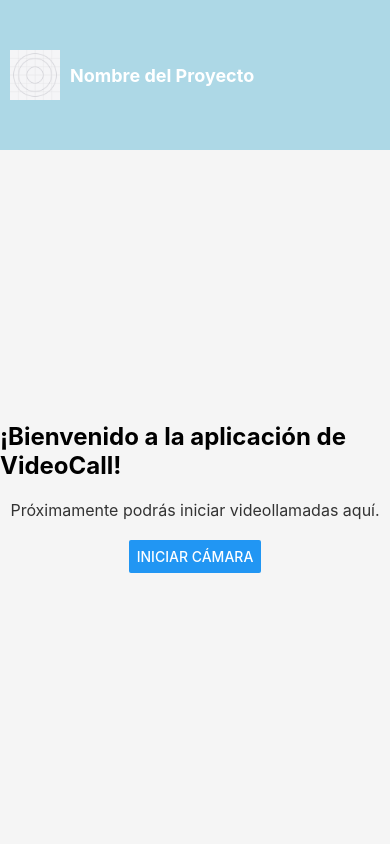
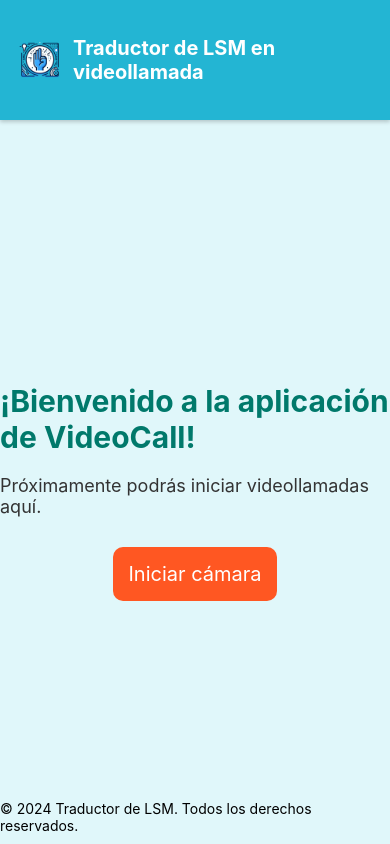
Before and after one commit to Mar-vm/Videocall_project, a React Native app: screen / in a window 390 px wide. Built offline with nearby package versions, Linux system fonts and the light colour scheme.

Commit message:
Actualizacion

```diff
--- a/App.js
+++ b/App.js
@@ -1,5 +1,5 @@
 import React from 'react';
-import { StyleSheet, Text, View, Button, Image, Alert } from 'react-native';
+import { StyleSheet, Text, View, Image, Alert, TouchableOpacity } from 'react-native';
 
 const App = () => {
   const iniciarCamara = () => {
@@ -10,8 +10,8 @@ const App = () => {
     <View style={styles.container}>
       {/* Encabezado */}
       <View style={styles.header}>
-        <Image source={require('./assets/icon.png')} style={styles.logo} />
-        <Text style={styles.headerText}>Nombre del Proyecto</Text>
+        <Image source={require('./assets/LogoLSM.png')} style={styles.logo} />
+        <Text style={styles.headerText}>Traductor de LSM en videollamada</Text>
       </View>
 
       {/* Contenido principal */}
@@ -19,10 +19,14 @@ const App = () => {
         <Text style={styles.welcome}>¡Bienvenido a la aplicación de VideoCall!</Text>
         <Text style={styles.instructions}>Próximamente podrás iniciar videollamadas aquí.</Text>
 
-        <Button
-          title="Iniciar cámara"
-          onPress={iniciarCamara} // Llama la función cuando se presiona el botón
-        />
+        <TouchableOpacity style={styles.button} onPress={iniciarCamara}>
+          <Text style={styles.buttonText}>Iniciar cámara</Text>
+        </TouchableOpacity>
+      </View>
+
+      {/* Pie de página */}
+      <View style={styles.footer}>
+        <Text>© 2024 Traductor de LSM. Todos los derechos reservados.</Text>
       </View>
     </View>
   );
@@ -31,25 +35,33 @@ const App = () => {
 const styles = StyleSheet.create({
   container: {
     flex: 1,
-    backgroundColor: '#f5f5f5',
+    backgroundColor: '#e0f7fa',
   },
   header: {
     width: '100%',
-    height: 150, // Ajusta la altura del encabezado
-    backgroundColor: '#ADD8E6', // Color azul claro
-    flexDirection: 'row', // Cambia la dirección a fila para alinear la imagen y el texto horizontalmente
-    alignItems: 'center', // Centra verticalmente los elementos
-    padding: 10, // Añade algo de espacio interno
+    height: 120,
+    backgroundColor: '#23b5d3',
+    flexDirection: 'row',
+    alignItems: 'center',
+    padding: 15,
     position: 'absolute',
     top: 0,
+    shadowColor: '#000',
+    shadowOffset: {
+      width: 0,
+      height: 2,
+    },
+    shadowOpacity: 0.2,
+    shadowRadius: 4,
+    elevation: 3,
   },
   logo: {
-    width: 50, // Ancho de la imagen
-    height: 50, // Alto de la imagen
-    marginRight: 10, // Espacio a la derecha de la imagen
+    width: 50,
+    height: 50,
+    marginRight: 8,
   },
   headerText: {
-    fontSize: 18,
+    fontSize: 20, // Aumentar el tamaño del texto
     fontWeight: 'bold',
     color: '#fff',
   },
@@ -57,17 +69,35 @@ const styles = StyleSheet.create({
     flex: 1,
     justifyContent: 'center',
     alignItems: 'center',
-    marginTop: 150, // Empuja el contenido hacia abajo para que no quede detrás del encabezado
+    marginTop: 150,
   },
   welcome: {
-    fontSize: 24,
+    fontSize: 30, // Aumentar el tamaño del texto
     fontWeight: 'bold',
+    color: '#00796b',
     marginBottom: 20,
   },
   instructions: {
-    fontSize: 16,
+    fontSize: 18, // Aumentar el tamaño del texto
     color: '#333',
     marginBottom: 20,
+  },
+  button: {
+    backgroundColor: '#ff5722',
+    padding: 15, // Aumentar el padding
+    borderRadius: 10, // Esquinas más redondeadas
+    marginVertical: 10,
+  },
+  buttonText: {
+    color: '#fff',
+    fontSize: 20, // Aumentar el tamaño del texto del botón
+    textAlign: 'center',
+  },
+  footer: {
+    position: 'absolute',
+    bottom: 10,
+    width: '100%',
+    alignItems: 'center',
   },
 });
 
```
Also changed, not shown: assets/LogoLSM.png (added).
